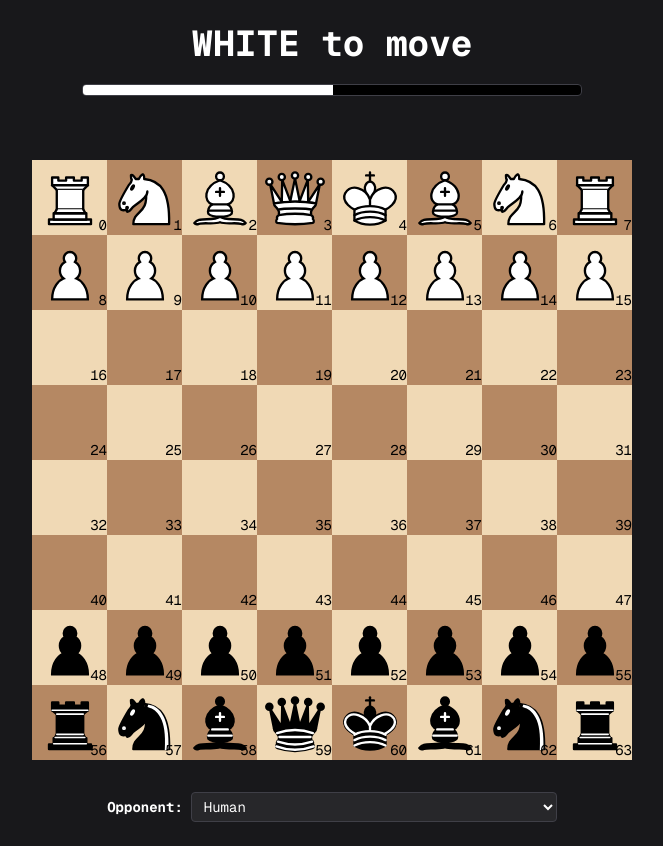
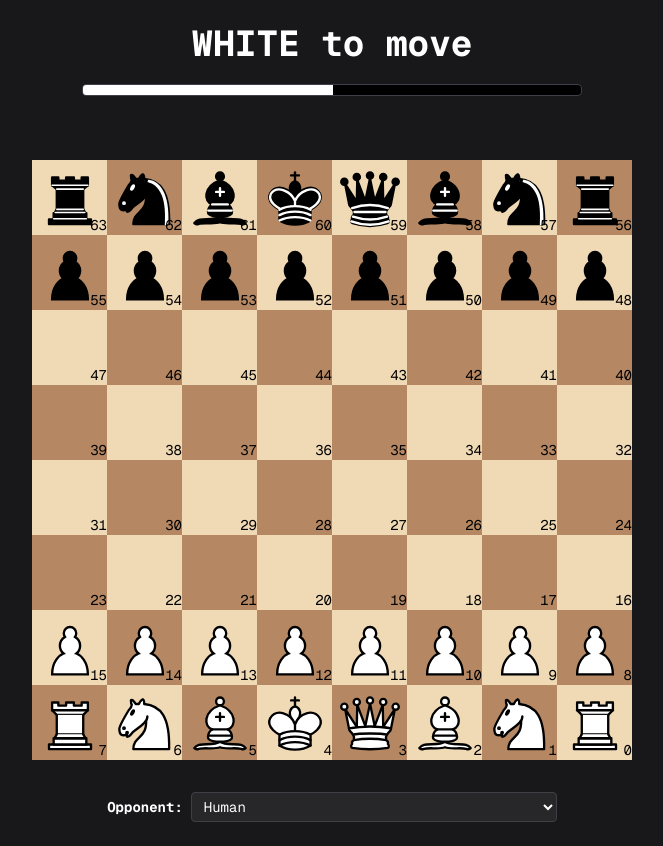
Before and after one commit to Prestopy/chessjam, a Next.js app: page / in a window 1280 px wide. Shown: the whole page, without its empty margins (308-971 px from the left). Built offline with nearby package versions, Linux system fonts and the light colour scheme.

Commit message:
Flipping and other visual updates

```diff
--- a/src/app/Components/ChessboardDisplay.tsx
+++ b/src/app/Components/ChessboardDisplay.tsx
@@ -7,11 +7,11 @@ import {Board, Move, Piece} from "@/app/utils/types";
 import {lsb} from "@/app/utils/bitUtils";
 import {squareIndex} from "@/app/utils/utils";
 
-export default function ChessboardDisplay({ squareDim, chessboard, onMove, displayCoordinates, getHighlights, disable }: { squareDim: number, chessboard: Board, onMove: (move: Move) => void, displayCoordinates?: boolean, getHighlights: (r: number, c: number) => {row: number, col: number}[], disable?: boolean }) {
+export default function ChessboardDisplay({ squareDim, flip, chessboard, onMove, displayCoordinates, getHighlights, disable }: { squareDim: number, flip: boolean, chessboard: Board, onMove: (move: Move) => void, displayCoordinates?: boolean, getHighlights: (r: number, c: number) => {row: number, col: number, color: string}[], disable?: boolean }) {
 	const [hoveredCell, setHoveredCell] = useState<{ row: number; col: number } | null>(null);
 	const [isMouseDown, setIsMouseDown] = useState(false);
 
-	const [highlights, setHighlights] = useState<{ row: number; col: number }[]>([]);
+	const [highlights, setHighlights] = useState<{ row: number; col: number; color: string }[]>([]);
 
 	const [structuredBoard, setStructuredBoard] = useState<(Piece | null)[][]>([]);
 
@@ -22,9 +22,12 @@ export default function ChessboardDisplay({ squareDim, chessboard, onMove, displ
 			while (bb) {
 				const sq = lsb(bb);
 				bb &= bb - 1n; // clear LSB
-				grid[sq >> 3][sq & 7] = p as Piece;
+
+				const index = flip ? 63 - sq : sq;
+				grid[index >> 3][index & 7] = p as Piece;
 			}
 		}
+
 		return grid;
 	}
 
@@ -36,7 +39,9 @@ export default function ChessboardDisplay({ squareDim, chessboard, onMove, displ
 		<DndProvider backend={HTML5Backend}>
 			<div className="select-none">
 				{
-					structuredBoard.map((row, rowIndex) => (
+					structuredBoard.map((row, _rowIndex) => {
+						const rowIndex = flip ? 7 - _rowIndex : _rowIndex;
+						return (
 							<div key={rowIndex} className="flex flex-row">
 								{
 									displayCoordinates &&
@@ -46,7 +51,8 @@ export default function ChessboardDisplay({ squareDim, chessboard, onMove, displ
 								}
 
 								{
-								row.map((piece, colIndex) => {
+									row.map((piece, _colIndex) => {
+										const colIndex = flip ? 7 - _colIndex : _colIndex;
 										const isWhiteSquare = (rowIndex + colIndex) % 2 === 0;
 
 										return <div
@@ -71,14 +77,15 @@ export default function ChessboardDisplay({ squareDim, chessboard, onMove, displ
 													const newHighlights = getHighlights(rowIndex, colIndex);
 													setHighlights(newHighlights);
 												}}
-									        highlight={disable ? "none" : highlights.some(h => h.row === rowIndex && h.col === colIndex) ? (piece === null ? "possible" : "danger") : "none"}
+												highlight={disable ? "" : highlights.find(h => h.row === rowIndex && h.col === colIndex)?.color ?? ""}
 												disabled={disable ?? false}
 											/>
 										</div>
 									})
 								}
 							</div>
-					))
+						)
+					})
 				}
 				{
 					displayCoordinates && (
--- a/src/app/Components/Square.tsx
+++ b/src/app/Components/Square.tsx
@@ -4,7 +4,7 @@ import {Piece} from "@/app/utils/types";
 import {pieceSymbols} from "@/app/utils/constants";
 import {pieceColor, pieceName, squareIndex} from "@/app/utils/utils";
 
-export default function Square({ movePieceHere, row, col, squareDim, white, piece, setIsMouseDown, onDrag, highlight, disabled }: { movePieceHere: (row: number, col: number) => void, row: number, col: number, squareDim: number, white: boolean, piece: Piece | null, setIsMouseDown: (isDown: boolean) => void, onDrag: () => void, highlight: "none" | "possible" | "danger", disabled: boolean }) {
+export default function Square({ movePieceHere, row, col, squareDim, white, piece, setIsMouseDown, onDrag, highlight, disabled }: { movePieceHere: (row: number, col: number) => void, row: number, col: number, squareDim: number, white: boolean, piece: Piece | null, setIsMouseDown: (isDown: boolean) => void, onDrag: () => void, highlight: string, disabled: boolean }) {
 	const WHITE = "#f0d9b5";
 	const BLACK = "#b58863";
 
@@ -76,8 +76,8 @@ export default function Square({ movePieceHere, row, col, squareDim, white, piec
 	return (
 		<div ref={(node) => {drop(drag(node))}} style={squareStyle}>
 			<div className="relative w-full h-full flex items-center justify-center" style={{
-				backgroundColor: highlight === "danger" ? "rgba(181,0,0,0.75)" : highlight === "possible" ? 'rgba(255,244,0,0.25)' :  "transparent", opacity: isDragging ? 0.25 : 1, cursor: "move",
-				boxShadow: isOver ? (highlight !== "none" ? "inset 0 0 0 4px rgb(0, 255, 255)" : "inset 0 0 0 4px rgb(255, 0, 0)") : "none"
+				backgroundColor: highlight, opacity: isDragging ? 0.25 : 1, cursor: "move",
+				boxShadow: isOver ? (highlight !== "" ? "inset 0 0 0 4px rgb(0, 255, 255)" : "inset 0 0 0 4px rgb(255, 0, 0)") : "none"
 			}}>
 				{
 					piece === null ? null : <img width={squareDim-squarePadding} src={pieceSymbols[pieceName(piece)][pieceColor(piece)]} draggable={!disabled}/>
--- a/src/app/page.tsx
+++ b/src/app/page.tsx
@@ -1,12 +1,12 @@
 "use client";
-import { useEffect, useRef, useState } from "react";
+import {useEffect, useRef, useState} from "react";
 import ChessboardDisplay from "@/app/Components/ChessboardDisplay";
-import { Chess } from "@/app/Chess";
-import { pieceColor } from "@/app/utils/utils";
-import { Engine } from "@/app/engines/Engine";
-import { moveFromCol, moveFromRow, moveToCol, moveToRow, isCaptureMove, isCastleMove } from "@/app/Move";
-import { Color, GameDetails, GameState, Move, EngineDiagnostics } from "@/app/utils/types";
-import { allEngines, EngineVersion, getEngineDetail } from "@/app/engines/engineDetails";
+import {Chess} from "@/app/Chess";
+import {pieceColor} from "@/app/utils/utils";
+import {Engine} from "@/app/engines/Engine";
+import {isCaptureMove, isCastleMove, moveFromCol, moveFromRow, moveToCol, moveToRow} from "@/app/Move";
+import {Color, EngineDiagnostics, GameDetails, GameState, Move} from "@/app/utils/types";
+import {allEngines, EngineVersion, getEngineDetail} from "@/app/engines/engineDetails";
 
 export default function Home() {
 	const chessGame = useRef(new Chess(8, 8));
@@ -72,10 +72,18 @@ export default function Home() {
 	};
 
 	const getHighlightsForSquare = (r: number, c: number) => {
+		const NORMAL = "rgba(255,244,0,0.25)";
+		const CAPTURE = "rgba(181,0,0,0.75)";
+
 		const game = chessGame.current;
 		const piece = game.getSquare(r, c);
 		if (piece === null || game.getTurn() !== pieceColor(piece)) return [];
-		return game.generateMoves(r, c, true).map(m => ({ row: moveToRow(m), col: moveToCol(m) }));
+
+		return game.generateMoves(r, c, true).map(m => ({
+			row: moveToRow(m),
+			col: moveToCol(m),
+			color: isCaptureMove(m) ? CAPTURE : NORMAL
+		}));
 	};
 
 	const playMoveSound = (move: Move) => {
@@ -141,6 +149,7 @@ export default function Home() {
 
 					<ChessboardDisplay
 						squareDim={75}
+						flip
 						chessboard={chessPosition}
 						onMove={handleMove}
 						getHighlights={getHighlightsForSquare}
```
Lines whose indentation alone changed are shown as unchanged.
